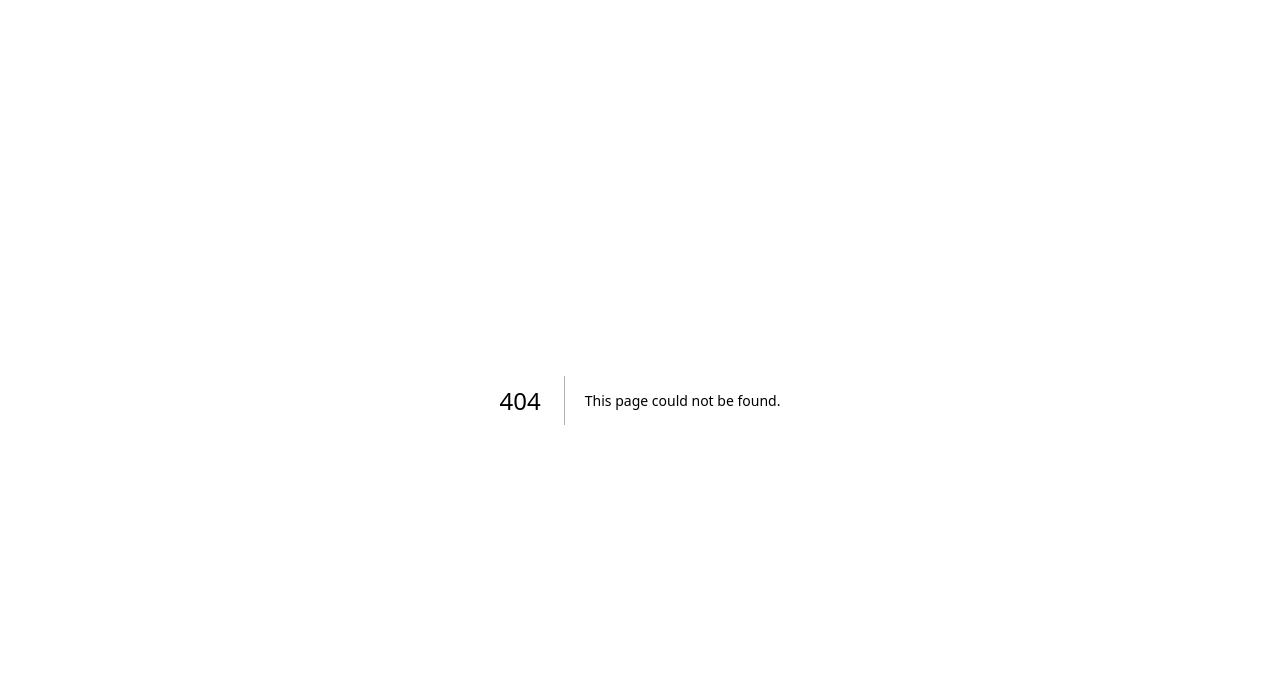
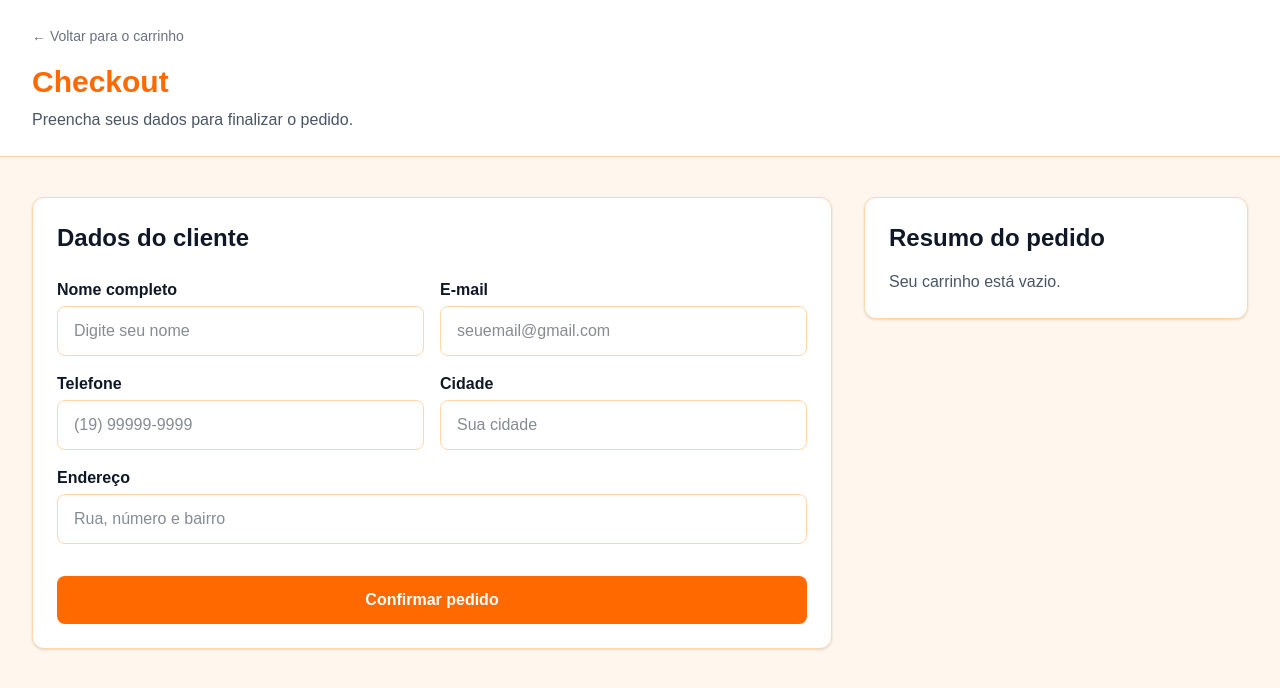
Before and after one commit to kauaneduardo-dev/aumiau-shop, a Next.js app: page /checkout in a window 1280 px wide. Before the commit this address had no page. Shown: the top 688 px of the page. Built offline with nearby package versions, Linux system fonts and the light colour scheme.

Commit message:
criei pagina de checkout

```diff
--- a/src/app/carrinho/page.js
+++ b/src/app/carrinho/page.js
@@ -164,9 +164,12 @@ export default function CartPage() {
                 R$ {total.toFixed(2).replace(".", ",")}
               </p>
 
-              <button className="mt-6 w-full rounded-lg bg-orange-500 px-6 py-3 font-semibold text-white hover:bg-orange-600">
+              <a
+                href="/checkout"
+                className="mt-6 block w-full rounded-lg bg-orange-500 px-6 py-3 text-center font-semibold text-white hover:bg-orange-600"
+              >
                 Finalizar compra
-              </button>
+              </a>
 
               <button
                 onClick={clearCart}
--- /dev/null
+++ b/src/app/checkout/page.js
@@ -0,0 +1,236 @@
+"use client";
+
+import { useEffect, useState } from "react";
+
+export default function CheckoutPage() {
+  const [cart, setCart] = useState([]);
+  const [orderFinished, setOrderFinished] = useState(false);
+
+  const [formData, setFormData] = useState({
+    name: "",
+    email: "",
+    phone: "",
+    address: "",
+    city: "",
+  });
+
+  useEffect(() => {
+    const savedCart = localStorage.getItem("aumiau-cart");
+    const parsedCart = savedCart ? JSON.parse(savedCart) : [];
+    setCart(parsedCart);
+  }, []);
+
+  function handleChange(event) {
+    const { name, value } = event.target;
+
+    setFormData({
+      ...formData,
+      [name]: value,
+    });
+  }
+
+  const totalItems = cart.reduce((sum, item) => sum + item.quantity, 0);
+
+  const total = cart.reduce((sum, item) => {
+    return sum + item.price * item.quantity;
+  }, 0);
+
+  function finishOrder(event) {
+    event.preventDefault();
+
+    if (
+      !formData.name ||
+      !formData.email ||
+      !formData.phone ||
+      !formData.address ||
+      !formData.city
+    ) {
+      alert("Preencha todos os campos antes de finalizar.");
+      return;
+    }
+
+    if (cart.length === 0) {
+      alert("Seu carrinho está vazio.");
+      return;
+    }
+
+    const order = {
+      customer: formData,
+      items: cart,
+      total: total,
+      createdAt: new Date().toLocaleString("pt-BR"),
+    };
+
+    localStorage.setItem("aumiau-last-order", JSON.stringify(order));
+    localStorage.removeItem("aumiau-cart");
+
+    setCart([]);
+    setOrderFinished(true);
+  }
+
+  if (orderFinished) {
+    return (
+      <main className="min-h-screen bg-orange-50 px-8 py-10 text-gray-900">
+        <div className="mx-auto max-w-2xl rounded-xl border border-orange-200 bg-white p-8 text-center shadow-sm">
+          <h1 className="text-4xl font-bold text-orange-500">
+            Pedido finalizado!
+          </h1>
+
+          <p className="mt-4 text-gray-600">
+            Seu pedido foi registrado com sucesso na AuMiau Shop.
+          </p>
+
+          <p className="mt-2 text-gray-600">
+            Essa ainda é uma finalização de teste. Depois vamos colocar banco de
+            dados e pagamento.
+          </p>
+
+          <a
+            href="/produtos"
+            className="mt-8 inline-block rounded-lg bg-orange-500 px-6 py-3 font-semibold text-white hover:bg-orange-600"
+          >
+            Voltar para produtos
+          </a>
+        </div>
+      </main>
+    );
+  }
+
+  return (
+    <main className="min-h-screen bg-orange-50 text-gray-900">
+      <header className="border-b border-orange-200 bg-white px-8 py-6">
+        <a
+          href="/carrinho"
+          className="text-sm text-gray-500 hover:text-orange-500"
+        >
+          ← Voltar para o carrinho
+        </a>
+
+        <h1 className="mt-4 text-3xl font-bold text-orange-500">Checkout</h1>
+
+        <p className="mt-2 text-gray-600">
+          Preencha seus dados para finalizar o pedido.
+        </p>
+      </header>
+
+      <section className="grid grid-cols-1 gap-8 px-8 py-10 lg:grid-cols-3">
+        <form
+          onSubmit={finishOrder}
+          className="rounded-xl border border-orange-200 bg-white p-6 shadow-sm lg:col-span-2"
+        >
+          <h2 className="text-2xl font-bold text-gray-900">
+            Dados do cliente
+          </h2>
+
+          <div className="mt-6 grid grid-cols-1 gap-4 md:grid-cols-2">
+            <div>
+              <label className="mb-1 block font-semibold">
+                Nome completo
+              </label>
+              <input
+                type="text"
+                name="name"
+                value={formData.name}
+                onChange={handleChange}
+                className="w-full rounded-lg border border-orange-200 px-4 py-3 outline-none focus:border-orange-500"
+                placeholder="Digite seu nome"
+              />
+            </div>
+
+            <div>
+              <label className="mb-1 block font-semibold">E-mail</label>
+              <input
+                type="email"
+                name="email"
+                value={formData.email}
+                onChange={handleChange}
+                className="w-full rounded-lg border border-orange-200 px-4 py-3 outline-none focus:border-orange-500"
+                placeholder="seuemail@gmail.com"
+              />
+            </div>
+
+            <div>
+              <label className="mb-1 block font-semibold">Telefone</label>
+              <input
+                type="text"
+                name="phone"
+                value={formData.phone}
+                onChange={handleChange}
+                className="w-full rounded-lg border border-orange-200 px-4 py-3 outline-none focus:border-orange-500"
+                placeholder="(19) 99999-9999"
+              />
+            </div>
+
+            <div>
+              <label className="mb-1 block font-semibold">Cidade</label>
+              <input
+                type="text"
+                name="city"
+                value={formData.city}
+                onChange={handleChange}
+                className="w-full rounded-lg border border-orange-200 px-4 py-3 outline-none focus:border-orange-500"
+                placeholder="Sua cidade"
+              />
+            </div>
+
+            <div className="md:col-span-2">
+              <label className="mb-1 block font-semibold">Endereço</label>
+              <input
+                type="text"
+                name="address"
+                value={formData.address}
+                onChange={handleChange}
+                className="w-full rounded-lg border border-orange-200 px-4 py-3 outline-none focus:border-orange-500"
+                placeholder="Rua, número e bairro"
+              />
+            </div>
+          </div>
+
+          <button
+            type="submit"
+            className="mt-8 w-full rounded-lg bg-orange-500 px-6 py-3 font-semibold text-white hover:bg-orange-600"
+          >
+            Confirmar pedido
+          </button>
+        </form>
+
+        <aside className="h-fit rounded-xl border border-orange-200 bg-white p-6 shadow-sm">
+          <h2 className="text-2xl font-bold text-gray-900">
+            Resumo do pedido
+          </h2>
+
+          {cart.length === 0 ? (
+            <p className="mt-4 text-gray-600">Seu carrinho está vazio.</p>
+          ) : (
+            <div className="mt-4 space-y-4">
+              {cart.map((item) => (
+                <div key={item.id} className="border-b border-orange-100 pb-3">
+                  <p className="font-bold text-gray-900">{item.name}</p>
+
+                  <p className="text-sm text-gray-600">
+                    Quantidade: {item.quantity}
+                  </p>
+
+                  <p className="font-semibold text-orange-500">
+                    R${" "}
+                    {(item.price * item.quantity)
+                      .toFixed(2)
+                      .replace(".", ",")}
+                  </p>
+                </div>
+              ))}
+
+              <p className="pt-2 text-gray-600">
+                Total de itens: <strong>{totalItems}</strong>
+              </p>
+
+              <p className="text-3xl font-bold text-orange-500">
+                R$ {total.toFixed(2).replace(".", ",")}
+              </p>
+            </div>
+          )}
+        </aside>
+      </section>
+    </main>
+  );
+}
```
